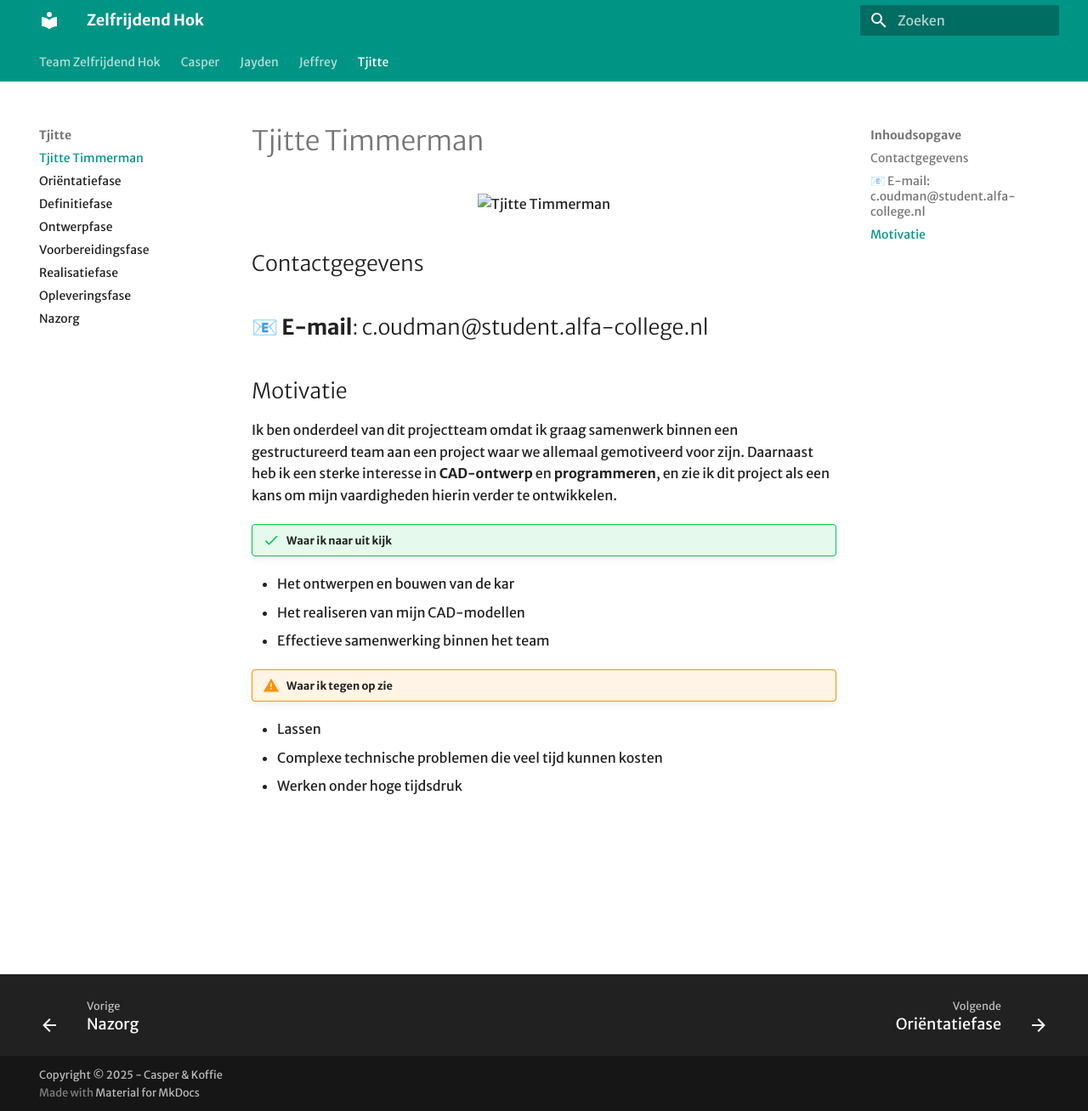
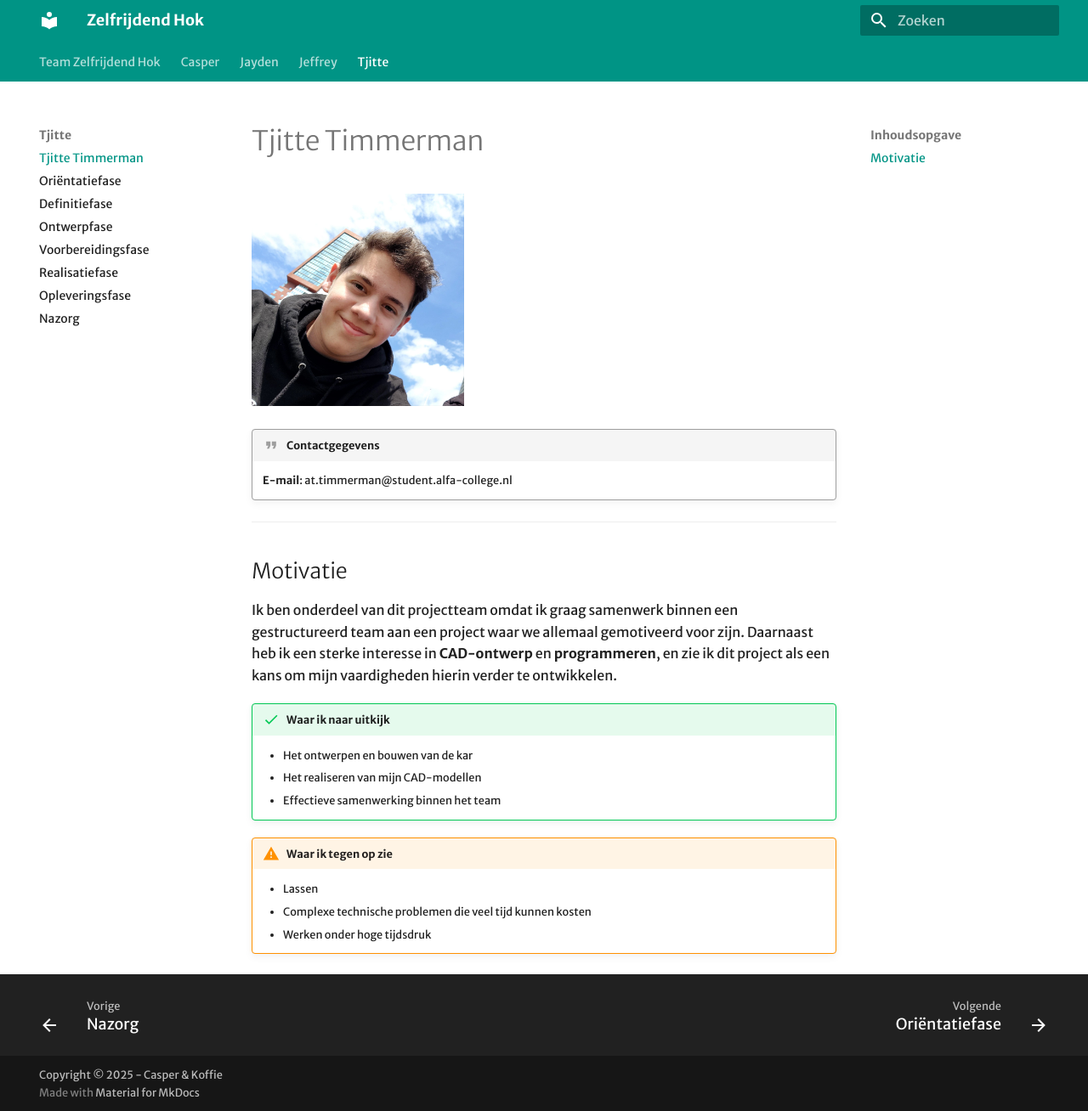
Before and after one commit to Caspertjuh/zelfrijdendekar, an MkDocs documentation site: the page built from docs/Tjitte/00.md, in a window 1280 px wide and 1308 px high. Shown: the whole window at 85% size. Built offline with MkDocs 1.6.1 and Material for MkDocs 9.7.7, drawn with Linux system fonts in a browser that asks for light colours; some web fonts are replaced.

Commit message:
Update van Tjitte en Jeffrey

```diff
--- a/docs/Tjitte/00.md
+++ b/docs/Tjitte/00.md
@@ -1,22 +1,22 @@
 # Tjitte Timmerman
 
-<div align="center">
-  <img src="docs\Tjitte\Assets\Tjitte.jpg" alt="Tjitte Timmerman" width="250px">
-</div>
+![Tjitte Timmerman](docs/Tjitte/Assets/Tjitte.jpg){ width="250" }
 
-## Contactgegevens
-📧 **E-mail**: c.oudman@student.alfa-college.nl
+
+!!! quote "Contactgegevens"
+    **E-mail**: at.timmerman@student.alfa-college.nl
+
 ---
 
 ## Motivatie
 Ik ben onderdeel van dit projectteam omdat ik graag samenwerk binnen een gestructureerd team aan een project waar we allemaal gemotiveerd voor zijn. Daarnaast heb ik een sterke interesse in **CAD-ontwerp** en **programmeren**, en zie ik dit project als een kans om mijn vaardigheden hierin verder te ontwikkelen.
 
-!!! Success "Waar ik naar uit kijk"
-  - Het ontwerpen en bouwen van de kar
-  - Het realiseren van mijn CAD-modellen
-  - Effectieve samenwerking binnen het team
+!!! success "Waar ik naar uitkijk"
+    - Het ontwerpen en bouwen van de kar
+    - Het realiseren van mijn CAD-modellen
+    - Effectieve samenwerking binnen het team
 
-!!! Warning "Waar ik tegen op zie"
-  - Lassen
-  - Complexe technische problemen die veel tijd kunnen kosten
-  - Werken onder hoge tijdsdruk
+!!! warning "Waar ik tegen op zie"
+    - Lassen
+    - Complexe technische problemen die veel tijd kunnen kosten
+    - Werken onder hoge tijdsdruk
```
Also changed, not shown: docs/Jeffrey/00.md (+13 -13 lines).
